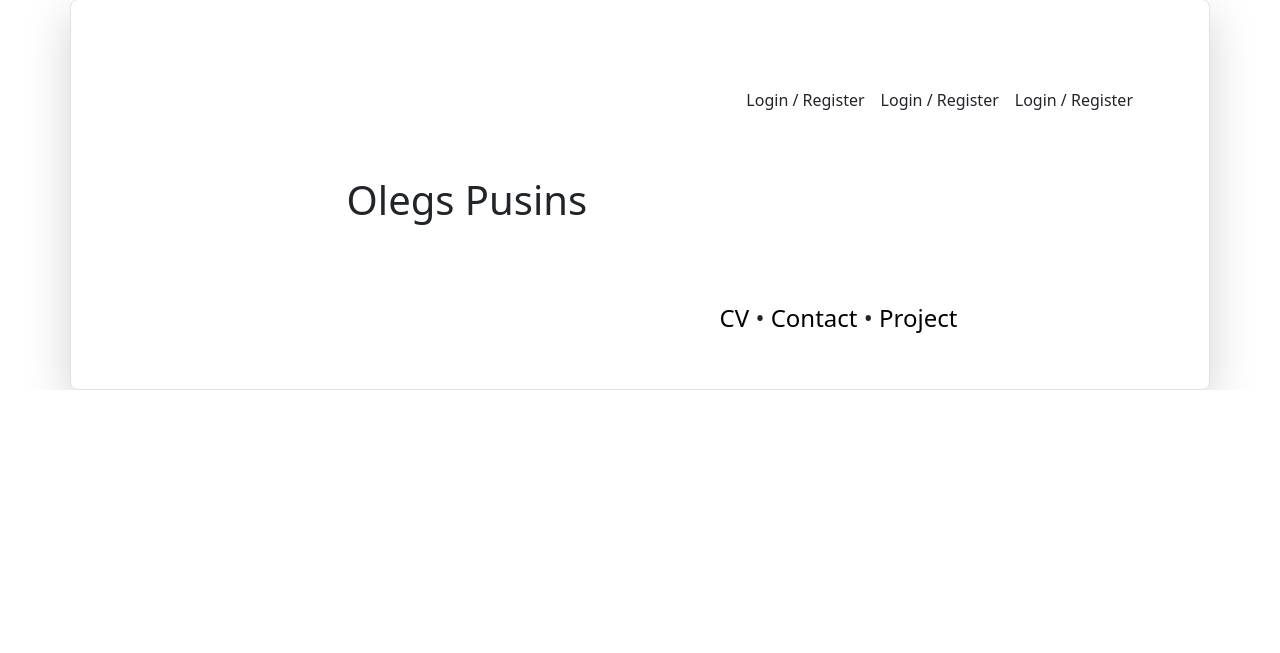
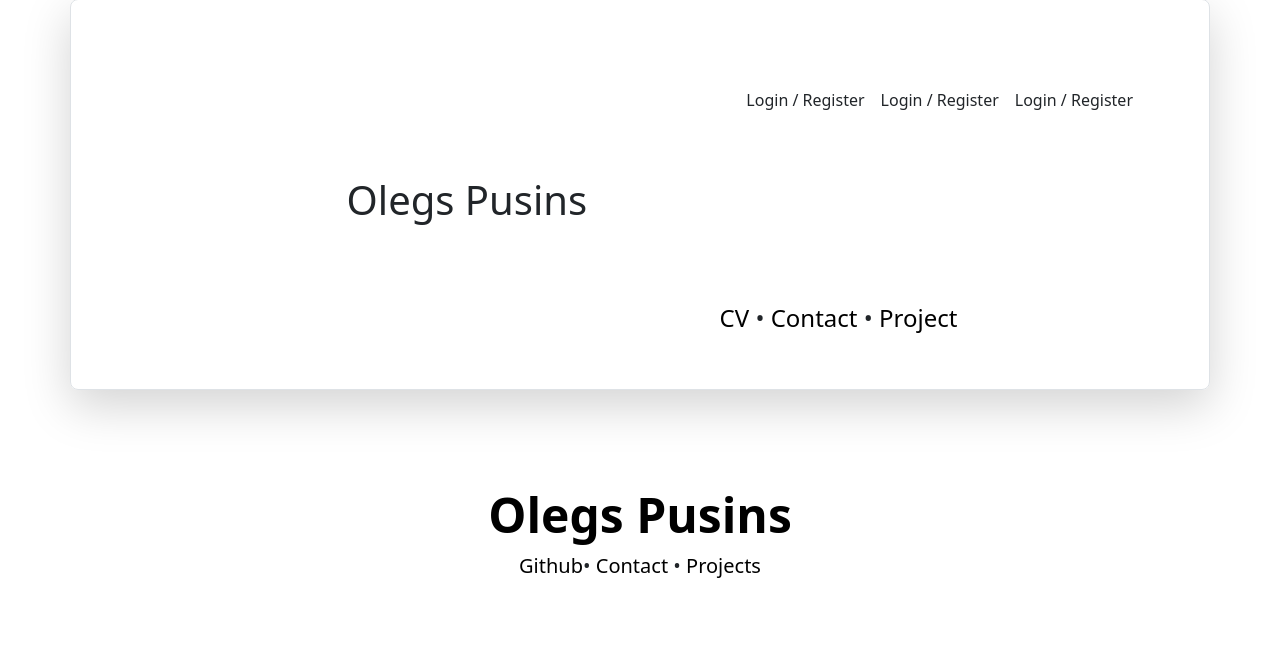
Before and after one commit to olegp999/myapp, a Flask app: page /test in a window 1280 px wide. Shown: the part 4112-4765 px from the top of the page. Before the commit the page ends 4502 px from the top, so only its background shows below. Run offline with Flask 3, Linux system fonts and the light colour scheme; some libraries are stand-ins or nearby versions.

Commit message:
testing5

```diff
--- a/templates/front.html
+++ b/templates/front.html
@@ -19,7 +19,9 @@ Home page
 
 <div style="bottom: 0; right: 0; text-align: right;">
   <h4>
-<a href="https://github.com/olegp999" style="color: black;" target="_blank">Github</a> • <a href="{{url_for('test')}}" style="color: black;">Contact </a>•<a href="{{url_for('projects')}}" style="color: black;"> Projects</a>
+<a href="https://github.com/olegp999" style="color: black;" target="_blank">Github</a>•
+<a href="{{url_for('test')}}" style="color: black;">Contact </a>•
+<a href="{{url_for('projects')}}" style="color: black;"> Projects</a>
   </h4>
 </div>
 
--- a/templates/test.html
+++ b/templates/test.html
@@ -343,6 +343,21 @@
     </div>
 
 
+    <div class="px-4 py-5 my-5 text-center">
+      <h1 class="display-5 fw-bold text-body-emphasis">Olegs Pusins</h1>
+      <div class="col-lg-6 mx-auto">
+        <p class="lead mb-4">
+          <a href="https://github.com/olegp999" style="color: black;" target="_blank">Github</a>•
+          <a href="{{url_for('test')}}" style="color: black;">Contact </a>•
+          <a href="{{url_for('projects')}}" style="color: black;"> Projects</a>
+        </p>
+        <div class="d-grid gap-2 d-sm-flex justify-content-sm-center">
+        </div>
+      </div>
+    </div>
+
+
+
     {% endblock %}
 
 
```
